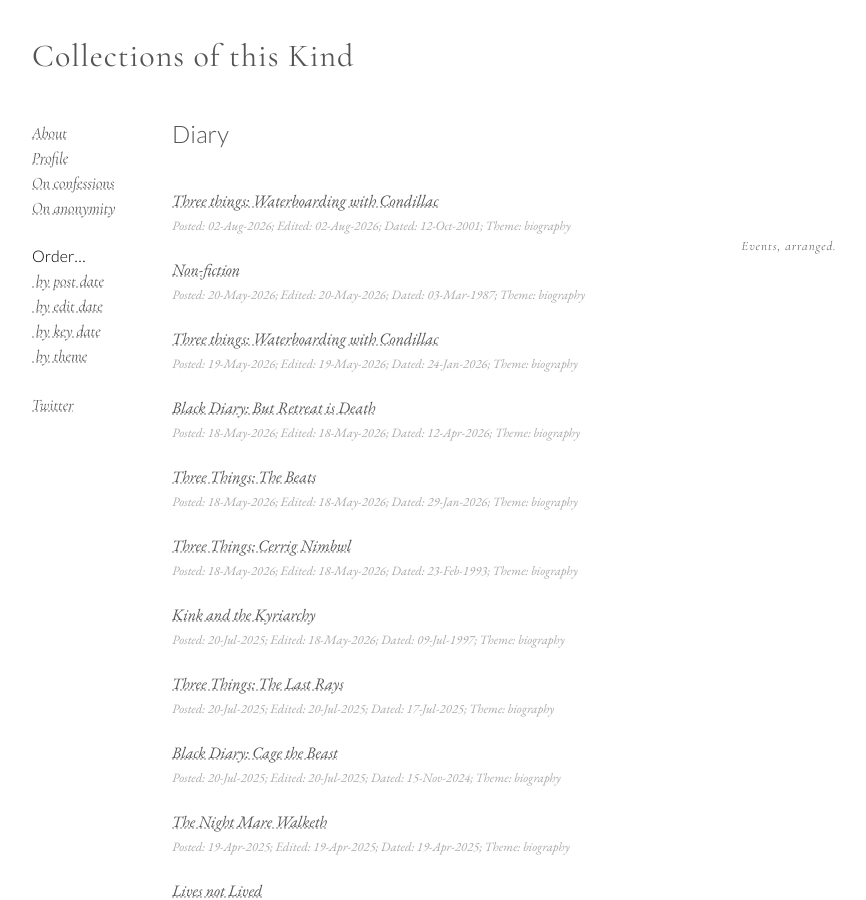
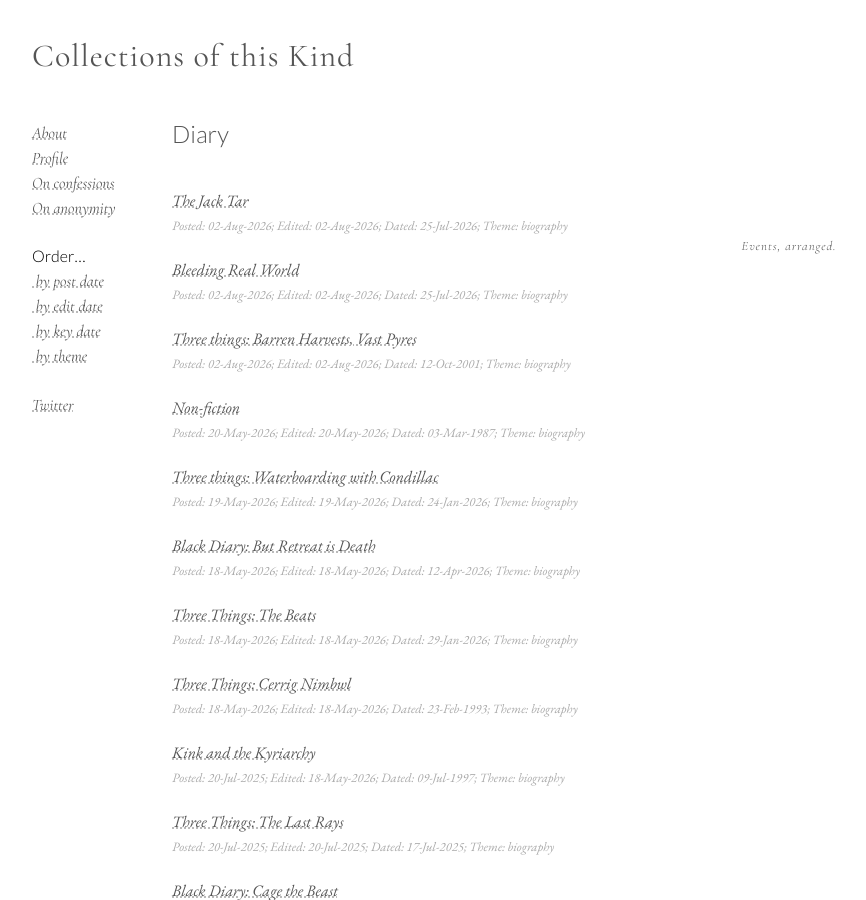
Before and after one commit to CollectionsOfThisKind/collectionsofthiskind.github.io, a Jekyll site: the page built from pages/diary/index.html, in a window 1280 px wide and 900 px high. Shown: the whole window, without its empty margins (78-944 px from the left). Built offline with Jekyll 4.4.1, drawn with Linux system fonts in a browser that asks for light colours.

Commit message:
Add files via upload

```diff
--- a/pages/diary/index.html
+++ b/pages/diary/index.html
@@ -15,10 +15,35 @@ Events, arranged.
 
 <p class='anchor'>
 <span class='theme' id='biography'>
+<span class='keydate' id='20260725'>
+<span class='postdate' id='20260802'>
+<span class='editdate' id='20260802'>
+<a href="seaside-pub.html">The Jack Tar</a>
+</span>
+</span>
+</span>
+</span>
+</p>
+
+<p class='anchor'>
+<span class='theme' id='biography'>
+<span class='keydate' id='20260725'>
+<span class='postdate' id='20260802'>
+<span class='editdate' id='20260802'>
+<a href="seaside-cafe.html">Bleeding Real World</a>
+</span>
+</span>
+</span>
+</span>
+</p>
+
+
+<p class='anchor'>
+<span class='theme' id='biography'>
 <span class='keydate' id='20011012'>
 <span class='postdate' id='20260802'>
 <span class='editdate' id='20260802'>
-<a href="three-waterboarding.html">Three things: Waterboarding with Condillac</a>
+<a href="three-plague.html">Three things: Barren Harvests, Vast Pyres</a>
 </span>
 </span>
 </span>
```
Also changed, not shown: pages/diary/seaside-cafe.html (added, +45 -0 lines), pages/diary/seaside-pub.html (added, +33 -0 lines).
